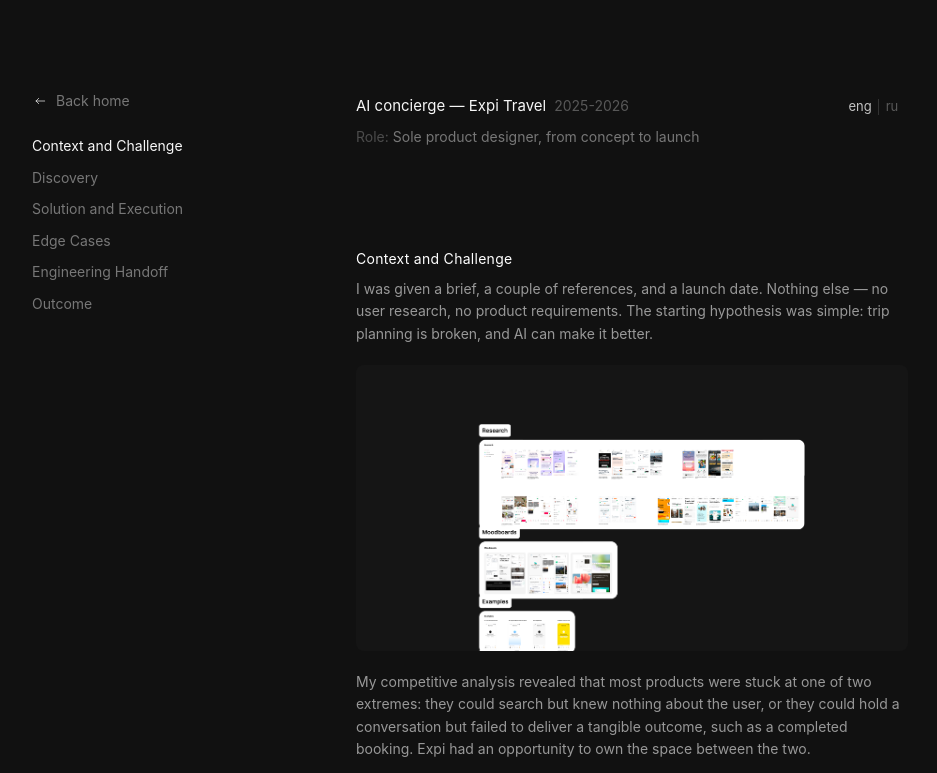
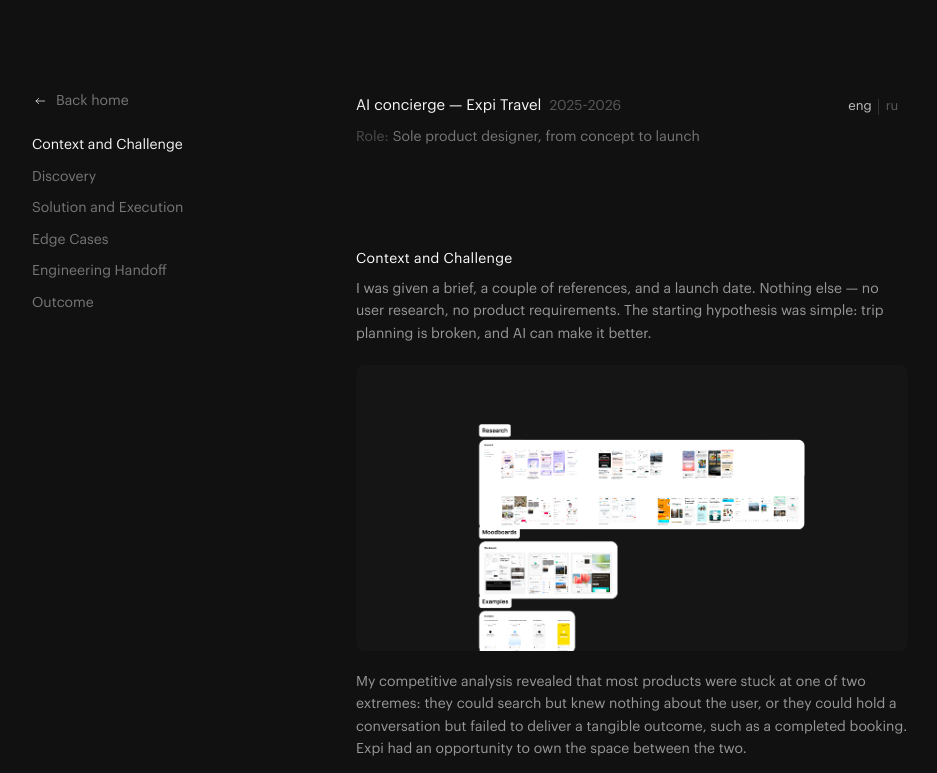
Before and after one commit to kcarrieee/portfel, an Astro site: page /projects/ai-concierge in a window 1280 px wide. Shown: the top 773 px of the page, without its empty margins (8-945 px from the left). Built offline with nearby package versions, Linux system fonts and the light colour scheme; Astro itself is replaced by a stand-in of ours; no server answers.

Commit message:
small changes

```diff
--- a/src/layouts/Layout.astro
+++ b/src/layouts/Layout.astro
@@ -2,6 +2,7 @@
 import { ClientRouter } from 'astro:transitions';
 import type { Lang } from '../i18n/ui';
 import '../styles/global.css';
+import graphikRegularUrl from '../assets/fonts/Graphik-Regular.woff2?url';
 
 interface Props {
   lang: Lang;
@@ -11,8 +12,8 @@ interface Props {
 const { lang, title } = Astro.props;
 const description =
   lang === 'ru'
-    ? 'Портфолио Карины Литвиновой — продуктовый дизайн, исследования и дизайн-системы.'
-    : 'Karina Litvinova’s product design portfolio — selected work, product thinking, and design systems.';
+    ? 'Product design portfolio'
+    : 'Product design portfolio';
 const previewImage = '/preview_portfolio.png';
 const previewImageAlt =
   lang === 'ru'
@@ -31,6 +32,13 @@ const previewImageAlt =
     <link rel="apple-touch-icon" sizes="180x180" href="/apple-touch-icon.png" />
     <title>{title}</title>
     <meta name="description" content={description} />
+    <link
+    rel="preload"
+    href={graphikRegularUrl}
+    as="font"
+    type="font/woff2"
+    crossorigin="anonymous"
+  />
 
     <meta property="og:type" content="website" />
     <meta property="og:site_name" content="Karina Litvinova" />
--- a/src/styles/global.css
+++ b/src/styles/global.css
@@ -1,4 +1,29 @@
 @import '@fontsource-variable/inter-tight';
+@import '@fontsource-variable/inter-tight/wght-italic.css';
+
+@font-face {
+  font-family: 'Graphik Web';
+  src: url('../assets/fonts/Graphik-Regular.woff2') format('woff2');
+  font-weight: 400;
+  font-style: normal;
+  font-display: swap;
+}
+
+@font-face {
+  font-family: 'Graphik Web';
+  src: url('../assets/fonts/Graphik-RegularItalic.woff2') format('woff2');
+  font-weight: 400;
+  font-style: italic;
+  font-display: swap;
+}
+
+@font-face {
+  font-family: 'Graphik Web';
+  src: url('../assets/fonts/Graphik-Bold.woff2') format('woff2');
+  font-weight: 700;
+  font-style: normal;
+  font-display: swap;
+}
 
 :root {
   --color-bg: #111111;
@@ -15,8 +40,16 @@
   --color-block-text: #989898;
 
   --font-sans:
-    'graphik', -apple-system, BlinkMacSystemFont, 'Helvetica Neue', Arial, sans-serif;
+  'Graphik Web',
+  'Inter Tight Variable',
+  -apple-system,
+  BlinkMacSystemFont,
+  'Helvetica Neue',
+  Arial,
+  sans-serif;
 }
+
+
 
 *,
 *::before,
```
Also changed, not shown: src/assets/fonts/Graphik-Bold.woff2 (added), src/assets/fonts/Graphik-Regular.woff2 (added), src/assets/fonts/Graphik-RegularItalic.woff2 (added).
